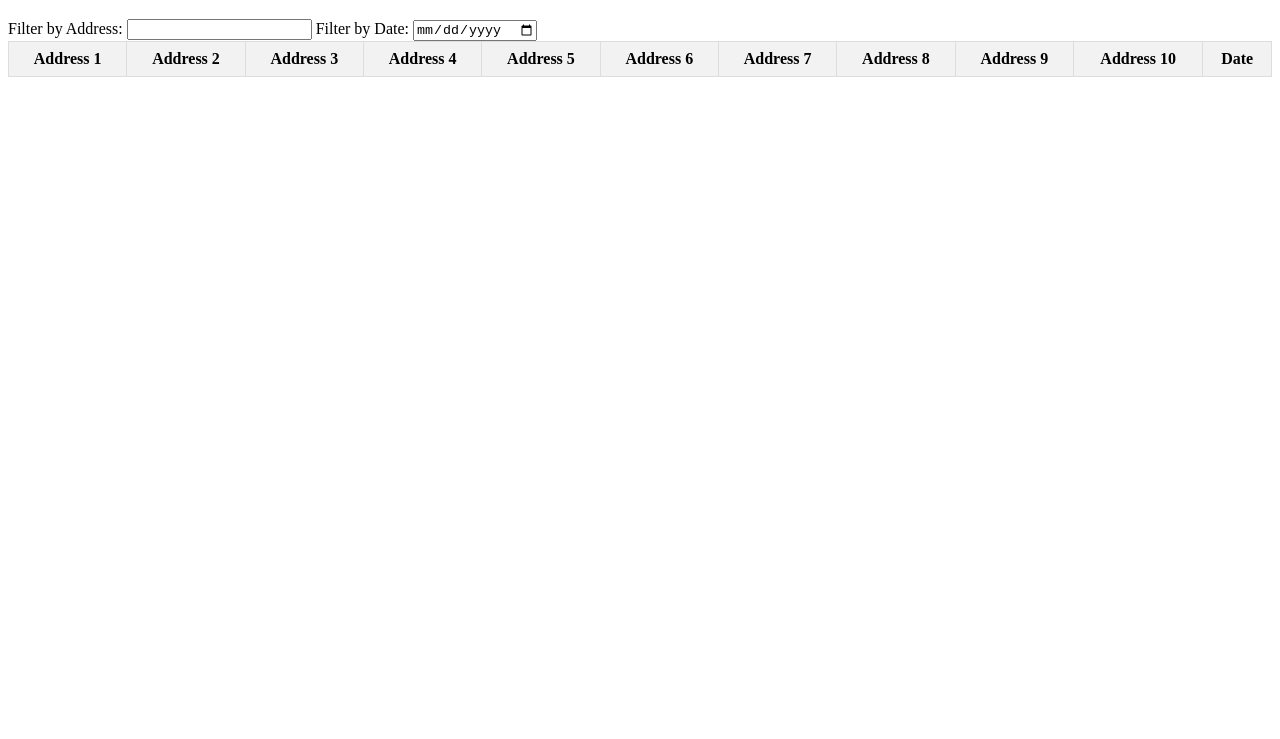
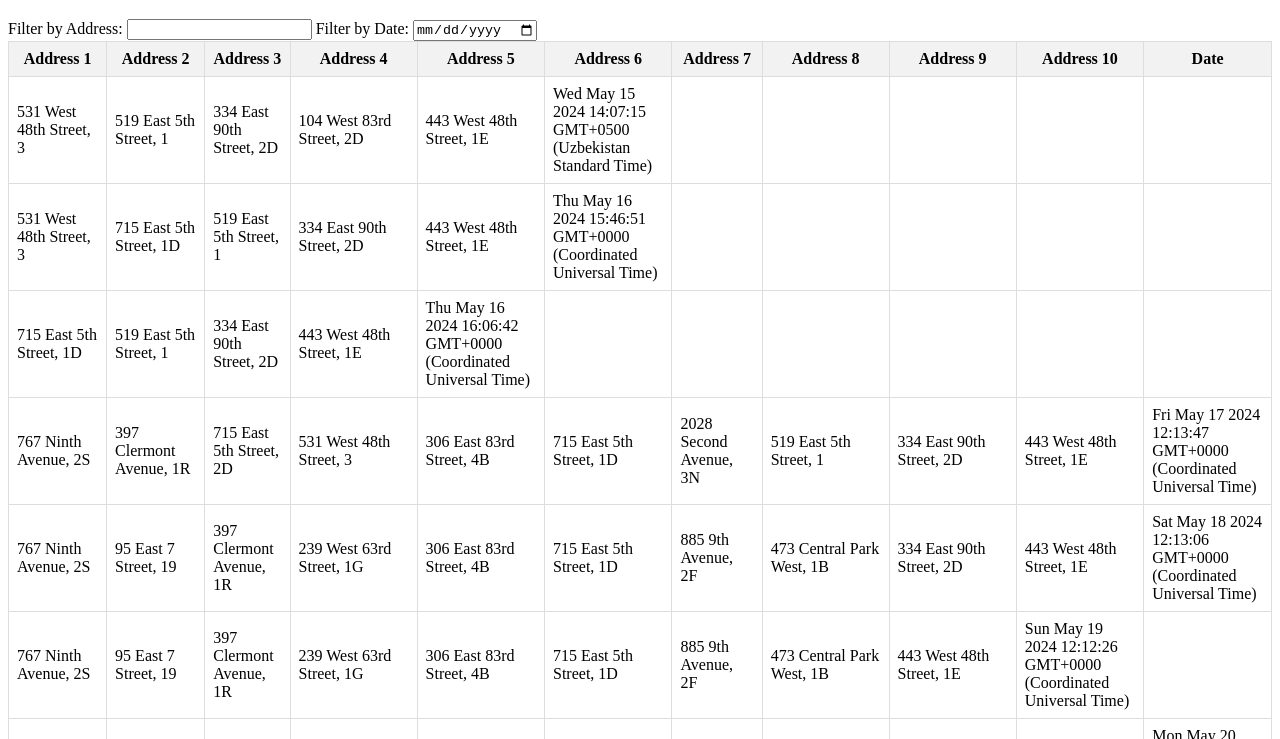
Before and after one commit to reginaAbdu/lbslots, a website: page index.html in a window 1280 px wide. Shown: the part 61-800 px from the top of the page. Drawn offline with Linux system fonts and the light colour scheme; no server answers.

Commit message:
Update index.html

```diff
--- a/index.html
+++ b/index.html
@@ -58,7 +58,7 @@
 
     <script>
         // URL to the raw text file in your GitHub repository
-        const fileUrl = 'https://raw.githubusercontent.com/YOUR_USERNAME/YOUR_REPOSITORY/main/PATH_TO_TEXT_FILE.txt';
+        const fileUrl = 'https://raw.githubusercontent.com/reginaAbdu/lbslots/main/logs.txt';
 
         // Function to fetch the text file and update the <p> element
         async function loadTextFile() {
```
